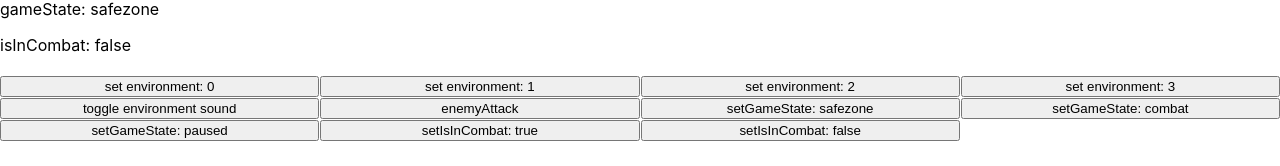
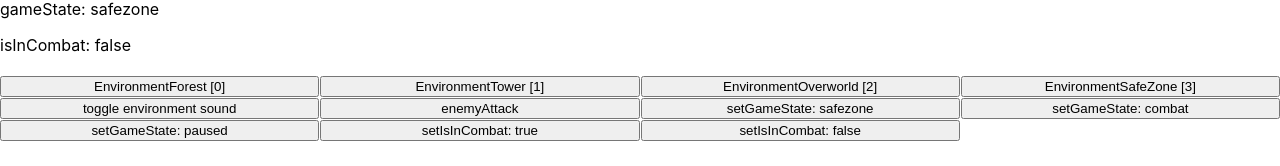
Before and after one commit to xylvnking/cult-of-three, a Next.js app: page /gamestate in a window 1280 px wide. Shown: the part 384-550 px from the top of the page. Built offline with nearby package versions, Linux system fonts and the light colour scheme; no server answers.

Commit message:
componentizing the environments

```diff
--- a/pages/Environment1.tsx
+++ b/pages/EnvironmentForest.tsx
@@ -5,10 +5,21 @@ import Image from 'next/image'
 import styles from '../styles/Environment.module.css'
 
 
+type EnvironmentProps = {
+  input:string,
+  keyTrigger:boolean,
+  children?: React.ReactNode
+}
 
 
+export default function EnvironmentForest(props: EnvironmentProps) {
 
-export default function Environment1(props:any) {
+  const [enemyOne, setEnemyOne] = React.useState({
+    hp: 50,
+    moveSet: ['attack', 'charge', 'buff'],
+    currentMove: "",
+    isAlive: true
+  })
 
     useEffect(() => {
       console.log('entering forest...')
@@ -16,7 +27,7 @@ export default function Environment1(props:any) {
       return () => {
           console.log('leaving forest...')
       }
-  },[])
+    },[])
 
   return (
     <div>
--- a/pages/Environment3.tsx
+++ b/pages/EnvironmentOverworld.tsx
@@ -1,14 +1,22 @@
-import React from 'react'
+import React, {useEffect} from 'react'
 import Image from 'next/image'
 import styles from '../styles/Environment.module.css'
 
+
 type Props = {}
 
-export default function Environment3({}: Props) {
+export default function EnvironmentOverworld({}: Props) {
+  useEffect(() => {
+    console.log('entering overworld...')
+
+    return () => {
+        console.log('leaving overworld...')
+    }
+  },[])
   return (
     <div>
     <h1 className={styles.environmentLabel}>
-        [2] dreamstate : elders
+        [2] overworld : elders
     </h1>
     <div className={styles.environmentContainer}>
     <Image
--- a/pages/Environment4.tsx
+++ b/pages/EnvironmentSafeZone.tsx
@@ -4,7 +4,7 @@ import styles from '../styles/Environment.module.css'
 
 type Props = {}
 
-export default function Environment4({}: Props) {
+export default function EnvironmentSafeZone({}: Props) {
 
 
     useEffect(() => {
--- a/pages/Environment2.tsx
+++ b/pages/EnvironmentTower.tsx
@@ -1,14 +1,21 @@
-import React from 'react'
+import React, { useEffect } from 'react'
 import Image from 'next/image'
 import styles from '../styles/Environment.module.css'
 
 type Props = {}
 
-export default function Environment2({}: Props) {
+export default function EnvironmentTower({}: Props) {
+  useEffect(() => {
+    console.log('entering tower...')
+
+    return () => {
+        console.log('leaving tower...')
+    }
+  },[])
   return (
     <div>
         <h1 className={styles.environmentLabel}>
-            [1] cyberpunk city : brutes
+            [1] cyberpunk tower : brutes
         </h1>
         <div className={styles.environmentContainer}>
             <Image
--- a/pages/gamestate.tsx
+++ b/pages/gamestate.tsx
@@ -1,9 +1,9 @@
 import React, { useEffect, useRef } from 'react'
 import styles from '../styles/Main.module.css'
-import Environment1 from './Environment1'
-import Environment2 from './Environment2'
-import Environment3 from './Environment3'
-import Environment4 from './Environment4'
+import EnvironmentForest from './EnvironmentForest'
+import EnvironmentTower from './EnvironmentTower'
+import EnvironmentOverworld from './EnvironmentOverworld'
+import EnvironmentSafeZone from './EnvironmentSafeZone'
 import useSound from 'use-sound';
 // import drone from './audio/drone.wav'
 // import drone from '../public/drone.wav'
@@ -116,13 +116,17 @@ export default function Gamestate(props: GameStateProps) {
         handleEnvironmentSound()
         switch (environmentIndex) {
             case 0:
-                return <Environment1 />
+                return  <EnvironmentForest
+                            input={props.input}
+                            keyTrigger={props.keyTrigger}
+                            />
+
             case 1:
-                return <Environment2 />
+                return <EnvironmentTower />
             case 2:
-                return <Environment3 />
+                return <EnvironmentOverworld />
             case 3:
-                return <Environment4 />
+                return <EnvironmentSafeZone />
         }
     }
 
@@ -308,22 +312,22 @@ export default function Gamestate(props: GameStateProps) {
             <button
                 onClick={() => setEnvironmentIndex(0)}
             >
-                set environment: 0
+                EnvironmentForest [0]
             </button>
             <button
                 onClick={() => setEnvironmentIndex(1)}
             >
-                set environment: 1
+                EnvironmentTower [1]
             </button>
             <button
                 onClick={() => setEnvironmentIndex(2)}
             >
-                set environment: 2
+                EnvironmentOverworld [2]
             </button>
             <button
                 onClick={() => setEnvironmentIndex(3)}
             >
-                set environment: 3
+                EnvironmentSafeZone [3]
             </button>
 
             <button
```
Also changed, not shown: 1 other file (tests, documents, lock files or other folders).
